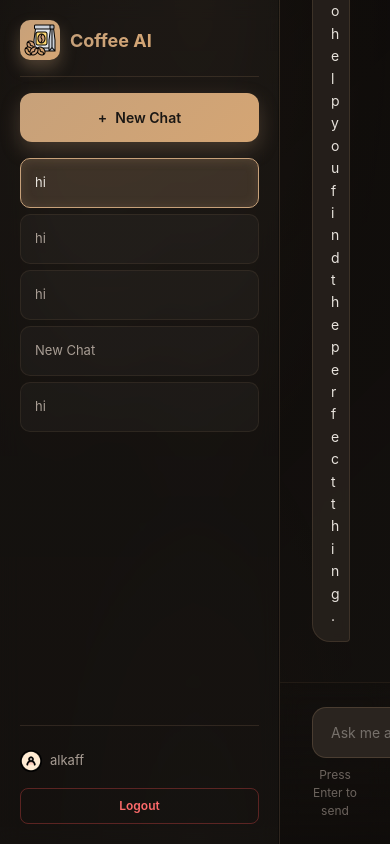
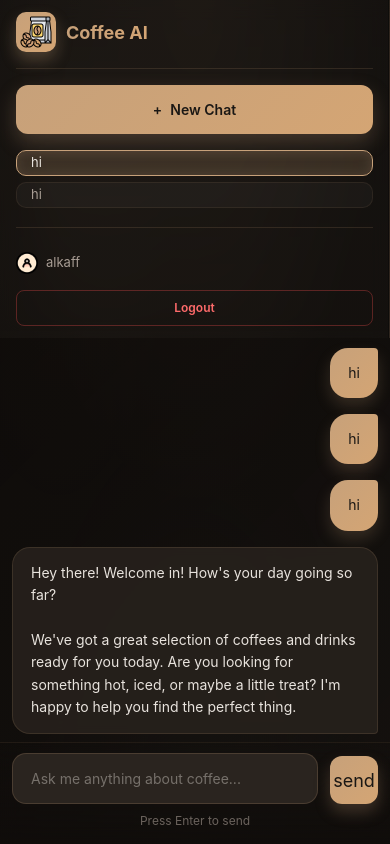
Before and after one commit to Malkaff1/coffee-ai-chat, a Flask app: page /chat in a window 390 px wide. Run offline with Flask 3, Linux system fonts and the light colour scheme; a user stored in the database is signed in; data comes from the database, SQL or seed files in the repository; some libraries are stand-ins or nearby versions.

Commit message:
Fix mobile layout for chat page

```diff
--- a/templates/chat.html
+++ b/templates/chat.html
@@ -449,6 +449,46 @@
     30% { opacity: 1; transform: translateY(-2px); }
     100% { opacity: 0.2; transform: translateY(0); }
 }
+@media (max-width: 768px) {
+    #app {
+        flex-direction: column;
+        height: 100vh;
+    }
+
+
+    .sidebar {
+        width: 100%;
+        flex: 0 0 auto;
+        padding: 12px 16px;
+        max-height: 40vh;
+        overflow-y: auto;
+    }
+
+
+    .chat-area {
+        flex: 1;
+    }
+
+
+    .messages-container {
+        padding: 16px 12px 8px;
+    }
+
+    .input-section {
+        padding: 10px 12px 14px;
+    }
+
+
+    .message-bubble {
+        max-width: 100%;
+    }
+
+
+    .chat-item-title {
+        max-width: 150px;
+    }
+}
+
 
     </style>
 </head>
```
